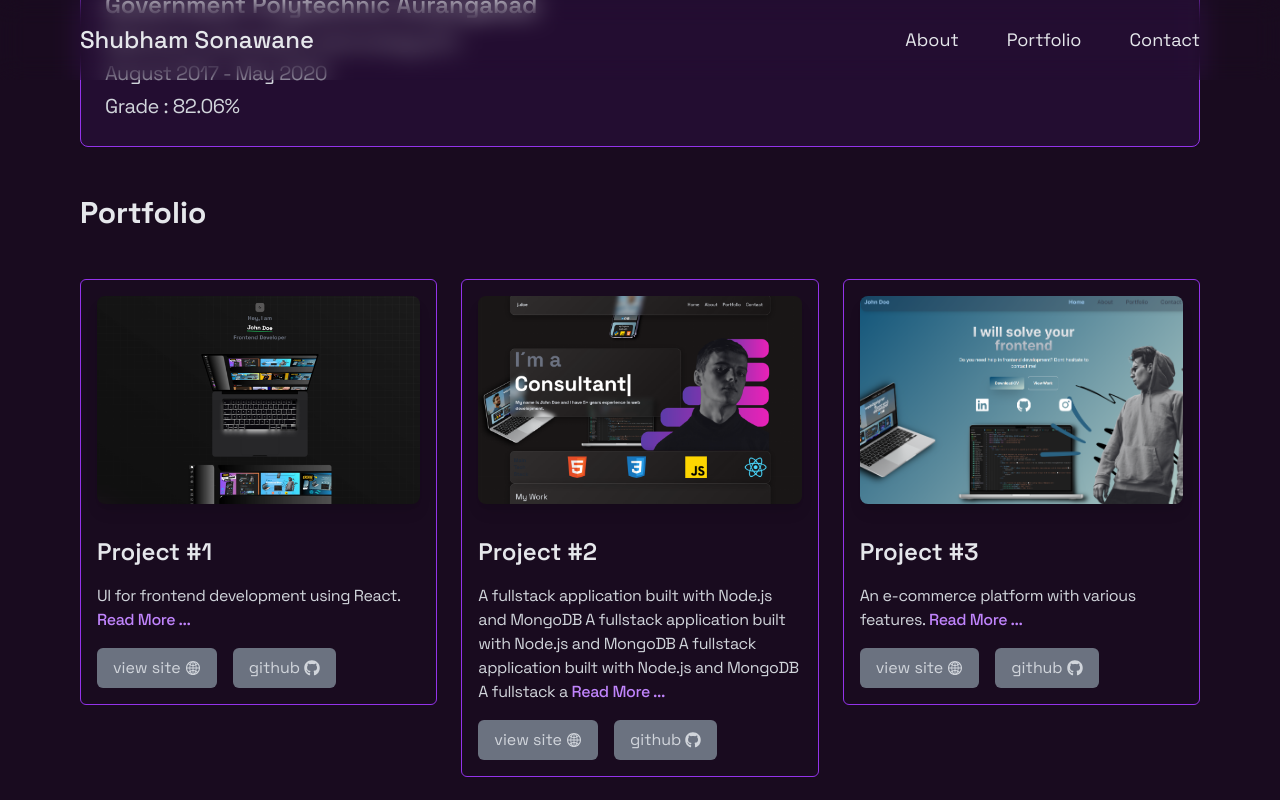
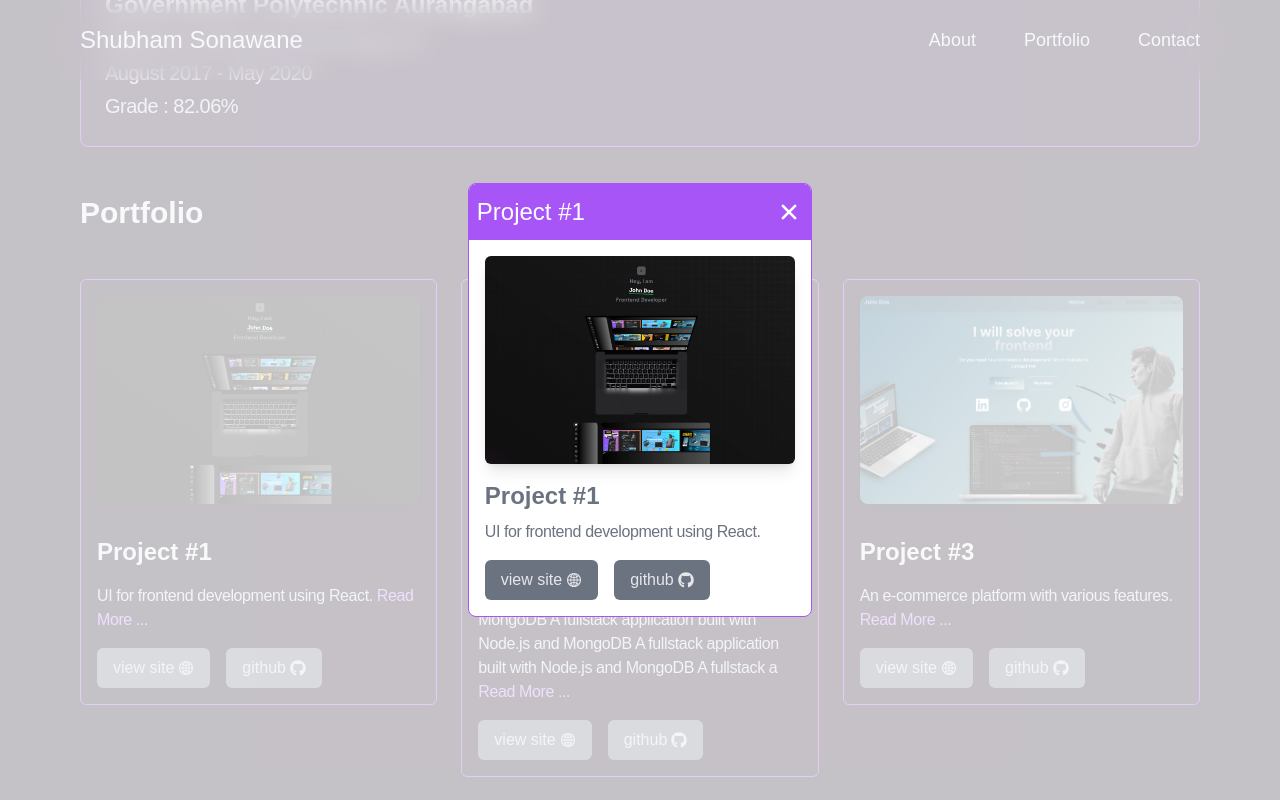
Before and after one commit to Sonawane-Shubham/animated-portfolio, a React (Vite) app: page / in a window 1280 px wide. Both pictures are taken after a click on the element 258 px from the left and 2073 px from the top of the page. Shown: the part 1673-2473 px from the top of the page. Built offline with nearby package versions, Linux system fonts and the light colour scheme.

Commit message:
added project details modal

```diff
--- a/package.json
+++ b/package.json
@@ -15,6 +15,8 @@
     "react": "^18.3.1",
     "react-dom": "^18.3.1",
     "react-icons": "^5.4.0",
+    "react-modal": "^3.16.1",
+    "react-responsive-modal": "^6.4.2",
     "react-scroll": "^1.9.0",
     "react-type-animation": "^3.2.0"
   },
@@ -22,6 +24,7 @@
     "@eslint/js": "^9.15.0",
     "@types/react": "^18.3.12",
     "@types/react-dom": "^18.3.1",
+    "@types/react-modal": "^3.16.3",
     "@types/react-scroll": "^1.8.10",
     "@vitejs/plugin-react": "^4.3.4",
     "autoprefixer": "^10.4.20",
--- a/src/components/Project.tsx
+++ b/src/components/Project.tsx
@@ -10,6 +10,7 @@ import { FaGithub } from "react-icons/fa";
 import { AiOutlineGlobal } from "react-icons/ai";
 
 import Reveal from "./Reveal";
+import ProjectDetailsModal from "../modals/ProjectDetailsModal";
 
 const projects = [
   {
@@ -26,6 +27,7 @@ const projects = [
     title: "Project #2",
     description:
       "A fullstack application built with Node.js and MongoDB A fullstack application built with Node.js and MongoDB  A fullstack application built with Node.js and MongoDB  A fullstack application built with Node.js and MongoDB  ",
+    skills: ["HTML", "CSS", "JS", "React", "Redux"],
     links: {
       site: "#",
       github: "#",
@@ -121,9 +123,21 @@ type TProjectType = {
 
 const Project = () => {
   const [limit, setLimit] = useState<number>(6);
+  const [isModalOpen, setIsModalOpen] = useState(false);
+
   const [selectedProject, setSelectedProject] = useState<TProjectType | null>(
     null
   );
+
+  const handleCloseProjectModal = () => {
+    setIsModalOpen(false);
+    setSelectedProject(null);
+  };
+
+  const handleOpenProjectModal = (project: any) => {
+    setSelectedProject(project);
+    setIsModalOpen(true);
+  };
 
   console.log(selectedProject);
   return (
@@ -142,7 +156,9 @@ const Project = () => {
               >
                 <div
                   className="w-full p-4 cursor-pointer"
-                  onClick={() => setSelectedProject(project)}
+                  onClick={() => {
+                    handleOpenProjectModal(project);
+                  }}
                 >
                   <img
                     src={project.img}
@@ -159,7 +175,9 @@ const Project = () => {
                     `}
                     <span
                       className="text-purple-400 font-medium cursor-pointer "
-                      onClick={() => setSelectedProject(project)}
+                      onClick={() => {
+                        handleOpenProjectModal(project);
+                      }}
                     >
                       Read More ...
                     </span>
@@ -195,6 +213,14 @@ const Project = () => {
           </button>
         </div>
       )}
+
+      {isModalOpen && (
+        <ProjectDetailsModal
+          isOpen={isModalOpen}
+          onClose={handleCloseProjectModal}
+          projectData={selectedProject}
+        />
+      )}
     </div>
   );
 };
--- a/src/index.css
+++ b/src/index.css
@@ -1,4 +1,3 @@
-@import url("https://fonts.googleapis.com/css2?family=Inter:wght@100..900&family=Noto+Sans:ital@0;1&family=Space+Grotesk:wght@300..700&display=swap");
 @tailwind base;
 @tailwind components;
 @tailwind utilities;
--- /dev/null
+++ b/src/modals/ProjectDetailsModal.tsx
@@ -0,0 +1,110 @@
+
+import Modal from "react-modal";
+import { IoClose } from "react-icons/io5";
+import { FaGithub } from "react-icons/fa";
+
+import { AiOutlineGlobal } from "react-icons/ai";
+
+type TPtojectDetailsModalProps = {
+  isOpen: boolean;
+  onClose: () => void;
+  projectData: any;
+};
+
+const ProjectDetailsModal: React.FC<TPtojectDetailsModalProps> = ({
+  isOpen,
+  onClose,
+  projectData,
+}) => {
+  console.log("projectData data", projectData);
+
+  return (
+    <Modal
+      isOpen={isOpen}
+      onRequestClose={onClose}
+      contentLabel="Modal Form"
+      ariaHideApp={false}
+      style={{
+        overlay: {
+          display: "flex",
+          alignItems: "center",
+          justifyContent: "center",
+          zIndex: "99",
+        },
+        content: {
+          position: "static",
+          maxWidth: "450px",
+          maxHeight: "90%",
+          margin: "16px 16px",
+          padding: 0,
+          border: "1px solid #a855f7",
+          borderRadius: "8px",
+        },
+      }}
+    >
+      <div className="w-full">
+        <div className="w-full flex items-center justify-between py-3 px-2 bg-purple-500 text-white">
+          <h2 className="text-xl md:text-2xl font-medium">
+            {projectData?.title}
+          </h2>
+          <button
+            className="flex items-center justify-center"
+            onClick={onClose}
+          >
+            <IoClose className="w-7 h-7 " />
+          </button>
+        </div>
+        <div className="">
+          <div className="w-full p-4 cursor-pointer">
+            <img
+              src={projectData.img}
+              alt={projectData.title}
+              className="w-full h-52 object-cover rounded-md shadow-lg"
+            />
+            {projectData?.skills && projectData?.skills?.length && (
+              <div className="flex items-center gap-2 flex-wrap mt-4">
+                {projectData?.skills &&
+                  projectData?.skills?.length &&
+                  projectData?.skills?.map((skill: string, index: number) => (
+                    <span
+                      key={index}
+                      className=" text-sm text-white bg-purple-500 px-2 py-1 rounded-sm"
+                    >
+                      {skill}
+                    </span>
+                  ))}
+              </div>
+            )}
+          </div>
+          <div className="w-full  p-4 pt-0 flex flex-col justify-center">
+            <h3 className="text-2xl font-semibold text-gray-500 mb-2">
+              {projectData.title}
+            </h3>
+
+            <p className="text-base text-gray-500 mb-4">
+              {`${projectData?.description}
+                    `}
+            </p>
+            <div className="flex items-center gap-4">
+              <a href={projectData.links.site} className="">
+                <button className="flex justify-center items-center px-4 py-2 bg-gray-500 hover:bg-gray-600 text-gray-200 rounded-md transition-all duration-300">
+                  view site <AiOutlineGlobal className="w-4 h-4 ml-1" />
+                </button>
+              </a>
+              <a href={projectData.links.github} className="">
+                <button className="flex justify-center items-center px-4 py-2 bg-gray-500 hover:bg-gray-600 text-gray-200 rounded-md transition-all duration-300">
+                  github <FaGithub className="w-4 h-4 ml-1" />
+                </button>
+              </a>
+              {/* <button className="flex justify-center items-center px-4 py-3 bg-gray-500 hover:bg-gray-600 text-gray-300 rounded-md transition-all duration-300">
+                 <IoMdMore className="w-4 h-4" />
+                  </button> */}
+            </div>
+          </div>
+        </div>
+      </div>
+    </Modal>
+  );
+};
+
+export default ProjectDetailsModal;
```
Also changed, not shown: 1 other file (tests, documents, lock files or other folders).
